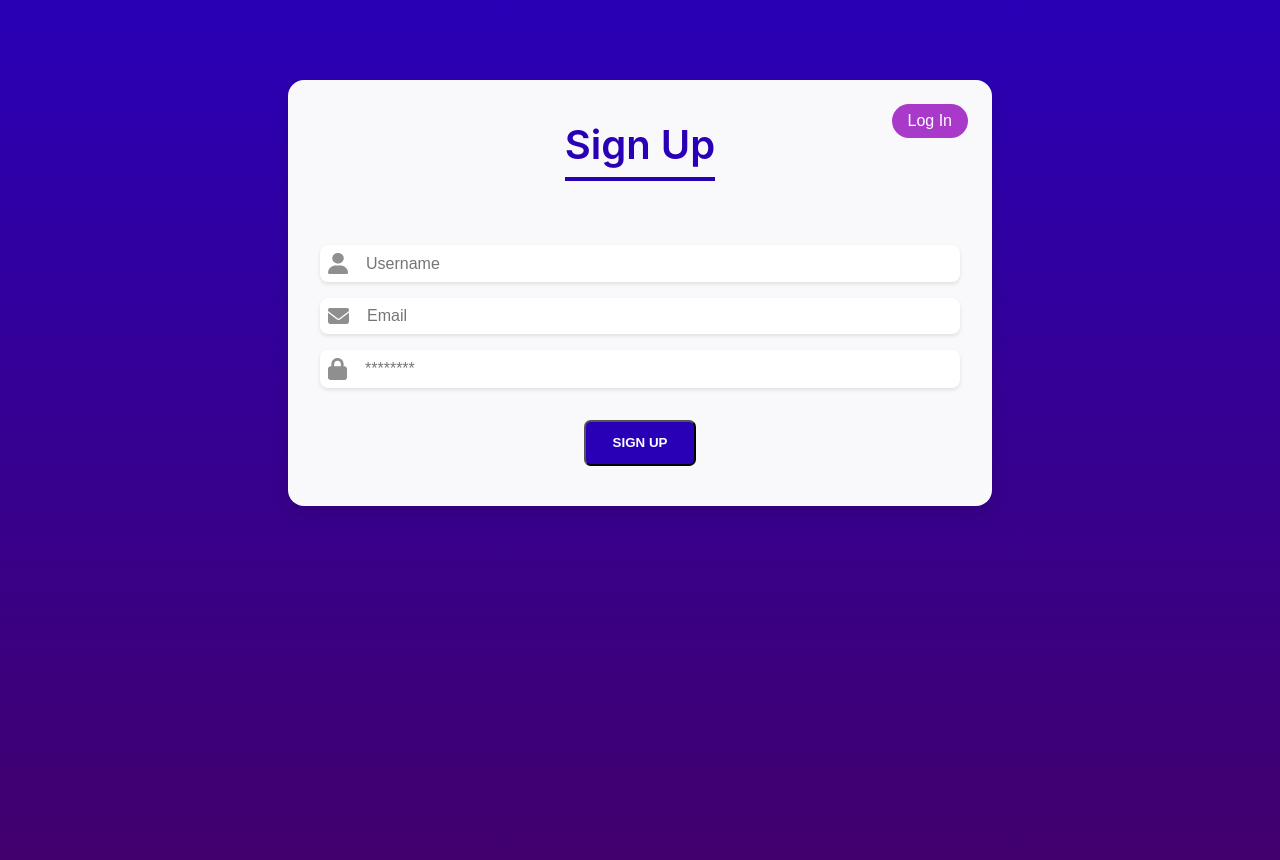
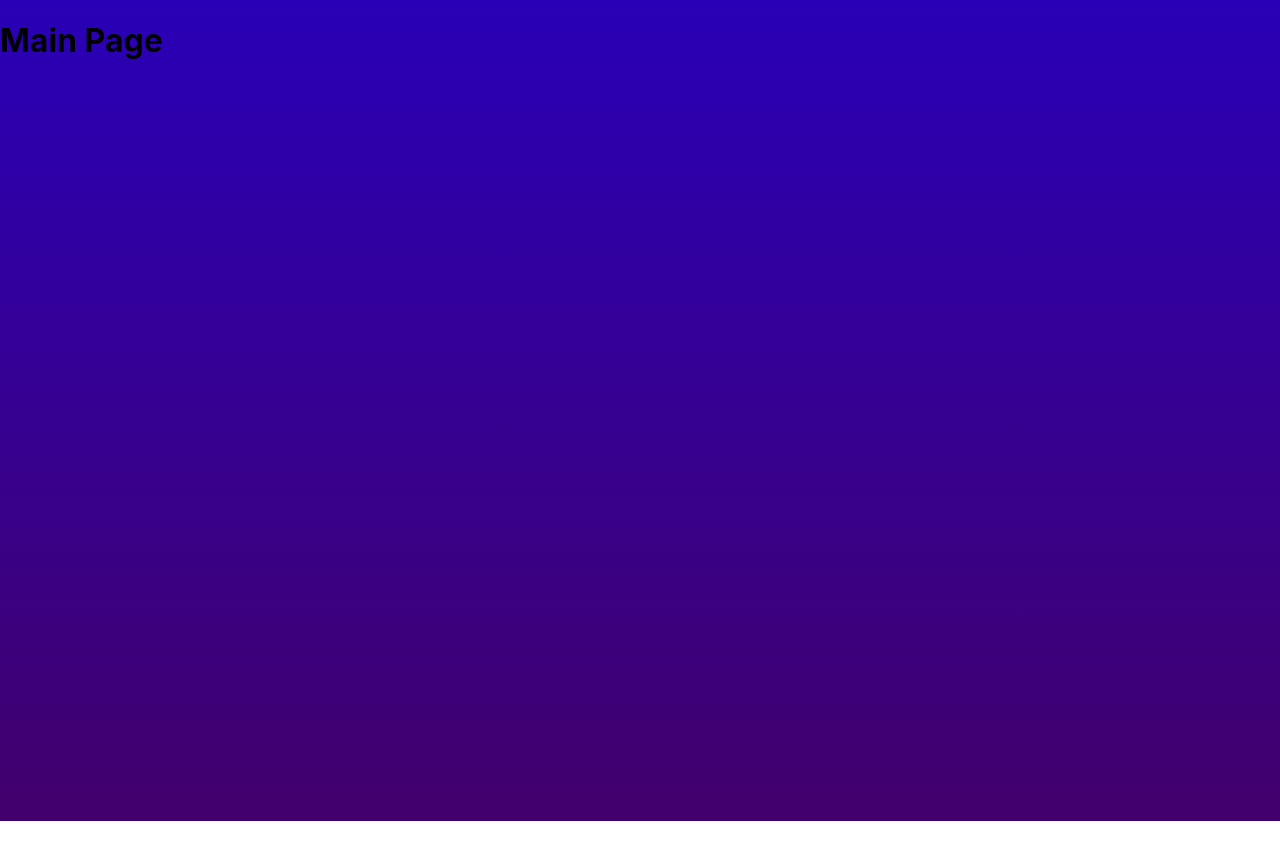
Before and after one commit to EmeraldGames3/BookingFe, a React (Create React App) app in the folder src/: page /main in a window 1280 px wide. Shown: the top 860 px of the page. After the commit the page ends 821 px from the top, so only its background shows below. Built offline with nearby package versions, Linux system fonts and the light colour scheme.

Commit message:
Add Routing to project

```diff
--- a/src/package.json
+++ b/src/package.json
@@ -13,6 +13,7 @@
     "firebase": "^10.9.0",
     "react": "^18.2.0",
     "react-dom": "^18.2.0",
+    "react-router-dom": "^6.22.3",
     "react-scripts": "^5.0.1",
     "web-vitals": "^2.1.4"
   },
@@ -39,8 +40,5 @@
       "last 1 firefox version",
       "last 1 safari version"
     ]
-  },
-  "devDependencies": {
-    "react-router-dom": "^6.22.3"
   }
 }
--- a/src/src/App.js
+++ b/src/src/App.js
@@ -1,12 +1,17 @@
-import { useEffect } from 'react';
 import './App.css';
-import Register from './Components/Register/Register';
 import LoginSignUp from './Components/WelcomePage/LoginSignUp';
+import { BrowserRouter as Router, Route, Routes } from 'react-router-dom';
+import MainPage from './Components/MainPage/MainPage';
 
 function App() {
   return (
     <div>
-        <LoginSignUp />
+        <Router>
+          <Routes>
+            <Route path='/' element={<LoginSignUp />} />
+            <Route path='/main' element={<MainPage />} />
+          </Routes>
+        </Router>
     </div>
   );
 }
--- /dev/null
+++ b/src/src/Components/MainPage/MainPage.js
@@ -0,0 +1,7 @@
+export default function MainPage() {
+    return (
+        <div>
+            <h1>Main Page</h1>
+        </div>
+    );
+}
--- a/src/src/Components/WelcomePage/LoginSignUp.js
+++ b/src/src/Components/WelcomePage/LoginSignUp.js
@@ -9,9 +9,11 @@ import ErrorPopup from '../ErrorPopup/ErrorPopup'
 import WelcomeForm from './WelcomeForm/WelcomeForm'
 import { getAuth, signInWithEmailAndPassword } from 'firebase/auth';
 import {app} from '../../Firebase/FirebaseConfig'
+import { useNavigate } from 'react-router-dom';
 
 export default function LoginSignUp() {
     const auth = getAuth(app);
+    const navigate = useNavigate();
     // State hooks for input fields
     const [email, setEmail] = useState('');
     const [username, setUsername] = useState('');
@@ -43,7 +45,9 @@ export default function LoginSignUp() {
                 const response = await api.post('/user/', { email, name: username, password });
                 console.log(response.data);
                 // TODO: Log in the user data in the AuthContext
-                // TODO: Handle the successful sign up (e.g., navigate to the login page or dashboard)
+
+                //Redirect to main page after successful sign up
+                navigate('/main');
             } catch (error) {
                 console.error('Error in sign up:', error.response);
                 const message = error.response && error.response.data && error.response.data.detail
@@ -59,7 +63,9 @@ export default function LoginSignUp() {
                 const userCredential = await signInWithEmailAndPassword(auth, email, password);
                 console.log(userCredential);
                 // TODO: Log in the user data in the AuthContext
-                // Handle the successful login (e.g., navigate to the dashboard)
+
+                //Redirect to main page after successful log in
+                navigate('/main');
             } catch (error) {
                 console.error('Error in log in:', error);
                 const message = error.code && error.message ? error.message : 'An unexpected error occurred.';
```
Also changed, not shown: src/src/Components/MainPage/MainPage.css (added), 1 other file (tests, documents, lock files or other folders).
